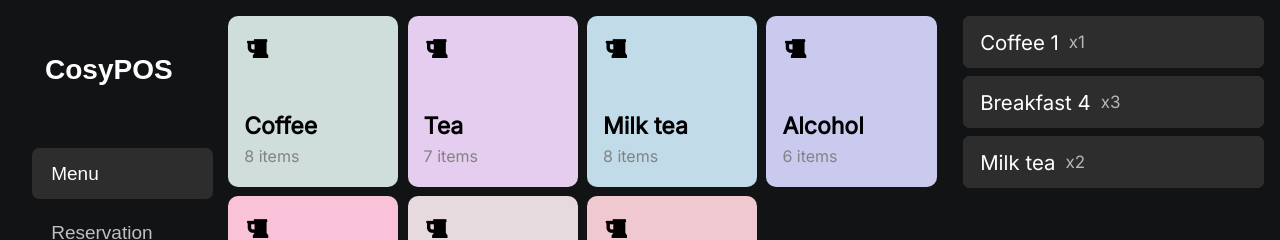
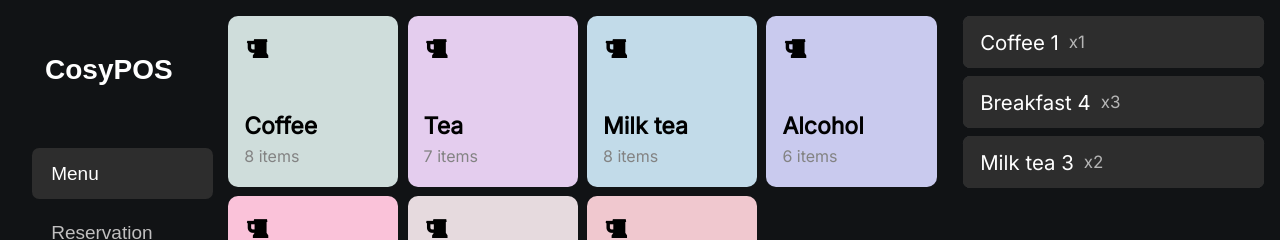
Before and after one commit to LCMTRI/pos_system, a React (Create React App) app: page /menu in a window 1280 px wide. Shown: the top 240 px of the page. Built offline with nearby package versions, Linux system fonts and the light colour scheme.

Commit message:
feat(food card): fix minus button

```diff
--- a/src/components/foodCard/FoodCard.js
+++ b/src/components/foodCard/FoodCard.js
@@ -34,11 +34,7 @@ function FoodCard({name, price, from, to}) {
         <div className="food-num">
             <i className="fa fa-plus-square-o" aria-hidden="true" onClick={() => {setNum(++num)}}></i>
             <span>{num}</span>
-            {
-                num == 0 ? <div></div> : (
-                    <i className="fa fa-minus-square-o" aria-hidden="true" onClick={() => {setNum(--num)}}></i>
-                )
-            }
+            <i className="fa fa-minus-square-o" aria-hidden="true" onClick={() => {num > 0 ? setNum(--num) : console.log("haha")}}></i>
         </div>
     </div>
 </div>
--- a/src/pages/Menu/Menuside.jsx
+++ b/src/pages/Menu/Menuside.jsx
@@ -9,7 +9,7 @@ const Menuside = () => {
             <ul>
                 <li><ItemCard name={"Coffee 1"} num={1} amount={1} /></li>
                 <li><ItemCard name={"Breakfast 4"} num={2} amount={3} /></li>
-                <li><ItemCard name={"Milk tea"} num={3} amount={2} /></li>
+                <li><ItemCard name={"Milk tea 3"} num={3} amount={2} /></li>
             </ul>
         </div>
     );
```
